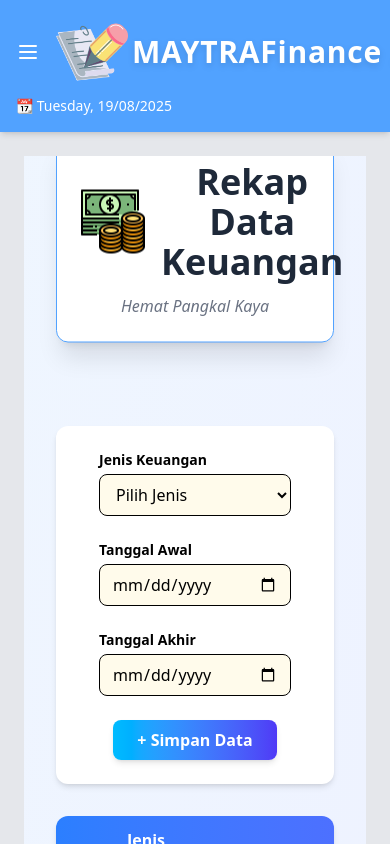
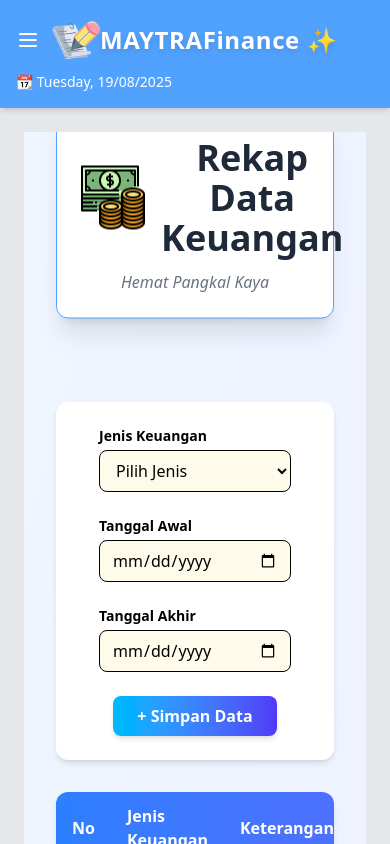
Before and after one commit to citraa28/pengelolaan-keuangan, a Vue app: page /rekap in a window 390 px wide. Built offline with nearby package versions, Linux system fonts and the light colour scheme; no server answers; what chartjs-plugin-datalabels would draw is missing.

Commit message:
Mengganti ukuran teks header layout agar responsive di hp

```diff
--- a/src/layout/LayoutPage.vue
+++ b/src/layout/LayoutPage.vue
@@ -250,10 +250,10 @@
           <img
             src="../assets/note2.png"
             alt="note"
-            class="w-20 h-18 object-contain"
+            class="w-12 md:w-20 h-12md:h-18 object-contain"
           />
           <h1
-            class="text-3xl font-bold text-center text-white drop-shadow-md tracking-wide"
+            class="text-2xl md:text-3xl font-bold text-center text-white drop-shadow-md tracking-wide"
           >
             <span class="font-cursive">MAY</span
             ><span class="font-bold">TRA</span>
```
